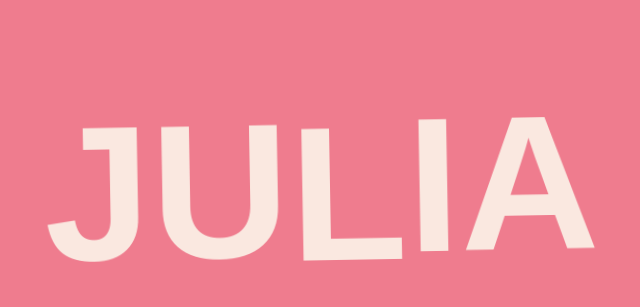
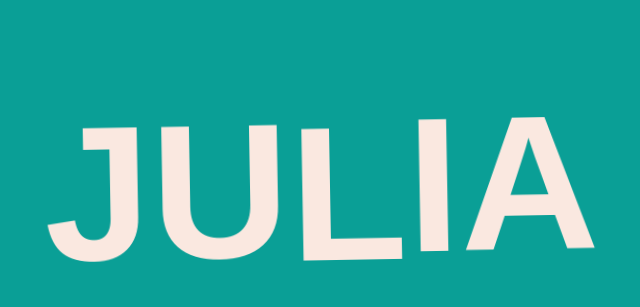
Before and after one commit to phloox/cpk, a plain HTML site: page index.html in a window 1280 px wide. Shown: the part 214-521 px from the top of the page, without its empty margins (319-959 px from the left). Drawn offline with Linux system fonts and the light colour scheme; a web font is replaced by a local one.

Commit message:
Update index.html

```diff
--- a/index.html
+++ b/index.html
@@ -16,7 +16,7 @@ html {
 
 body {
   margin: 0;
-  background: #ef7c8e;
+  background: #0a9f96;
   color: #fae8e0;
   font-weight: 900;
   font-size: 15vw;
```
